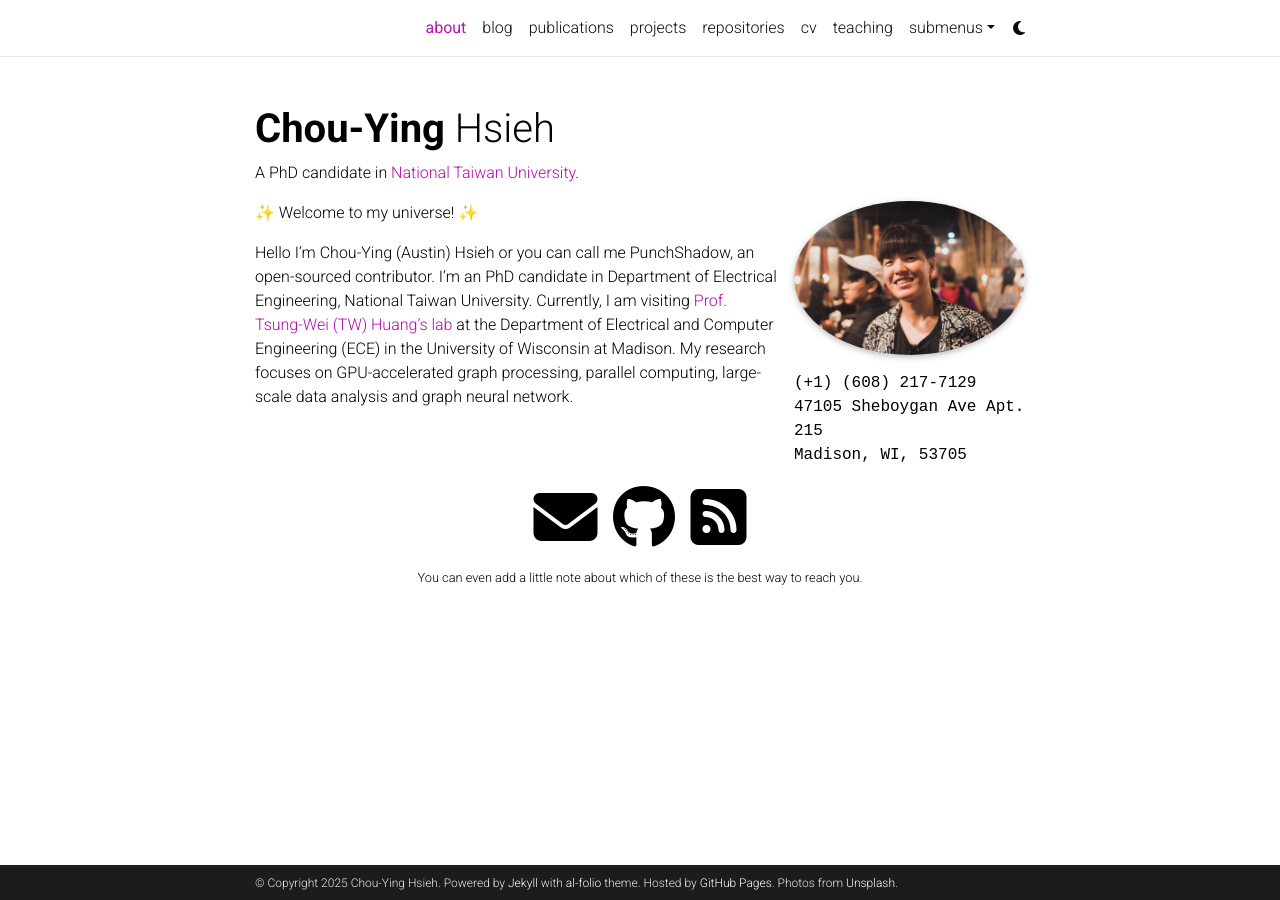
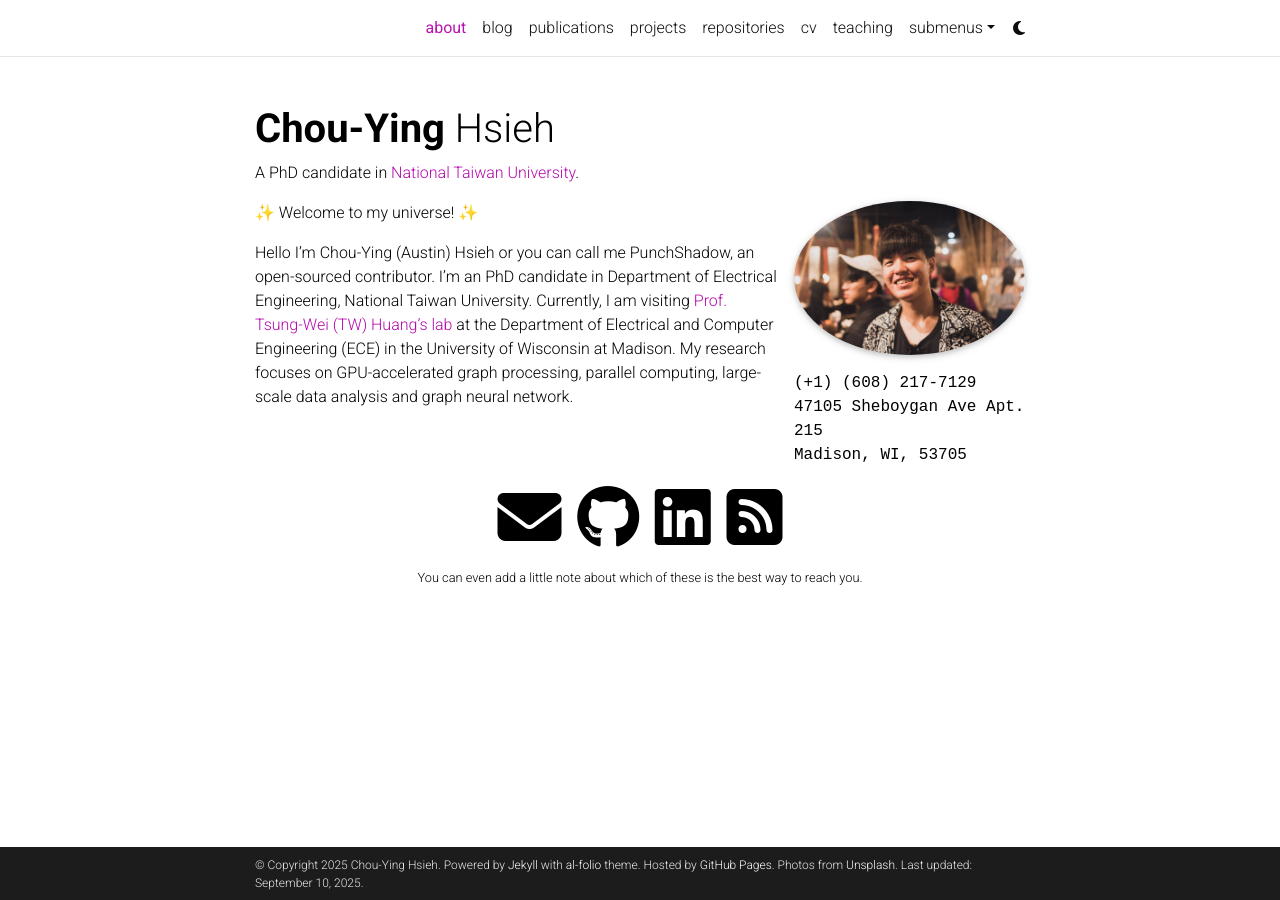
Before and after one commit to PunchShadow/PunchShadow.github.io, a Jekyll site: the page built from _pages/about.md, in a window 1280 px wide. Built offline with Jekyll 4.4.1, drawn with Linux system fonts in a browser that asks for light colours; full-size pictures stand in for the smaller copies a plugin makes; emoji names are drawn with the system emoji font; comment, search, counter and statistics services are not loaded; a style sheet for code colours, icons or effects is not loaded; part of the change alters nothing that is shown.

```diff
--- a/_config.yml
+++ b/_config.yml
@@ -20,7 +20,7 @@ icon: 🐨  # the emoji used as the favicon (alternatively, provide image name i
 
 url: https://punchshadow.github.io # the base hostname & protocol for your site
 baseurl: # the subpath of your site, e.g. /blog/
-last_updated: false # set to true if you want to display last updated in the footer
+last_updated: true # set to true if you want to display last updated in the footer
 impressum_path:  # set to path to include impressum link in the footer, use the same path as permalink in a page, helps to conform with EU GDPR
 
 # -----------------------------------------------------------------------------
@@ -75,7 +75,7 @@ github_username: PunchShadow # your GitHub user name
 gitlab_username: # your GitLab user name
 twitter_username: # your Twitter handle
 mastodon_username: # your mastodon instance+username in the format instance.tld/@username
-linkedin_username: # your LinkedIn user name
+linkedin_username: Chou-Ying Hsieh # your LinkedIn user name
 telegram_username: # your Telegram user name
 scholar_userid: # your Google Scholar ID
 semanticscholar_id: # your Semantic Scholar ID
```
